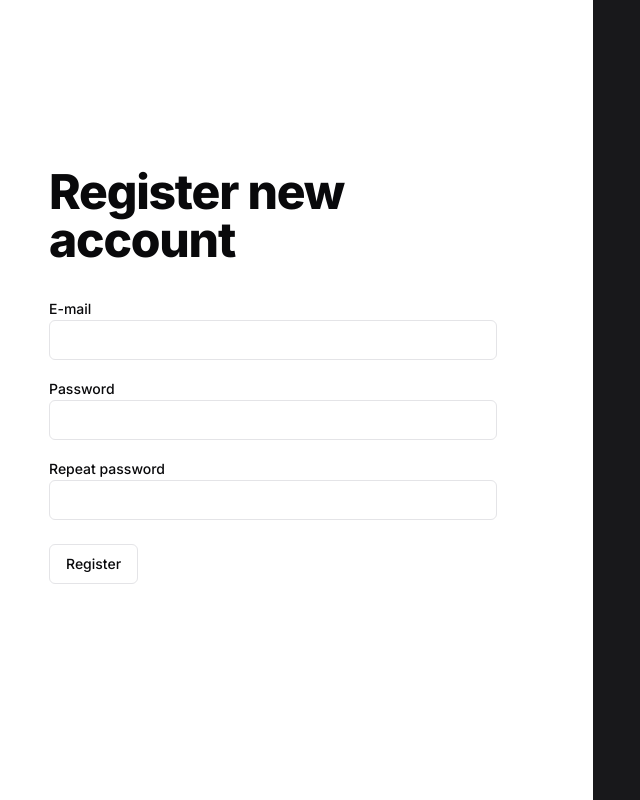
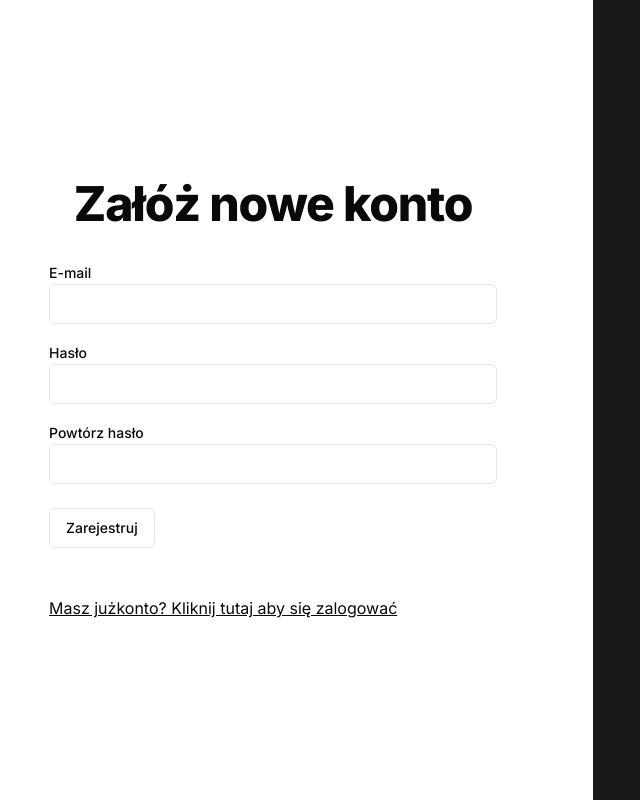
Before and after one commit to gkubiak92/linkshare, a Next.js app: page /en/register in a window 1280 px wide. Shown: the whole page, without its empty margins (47-687 px from the left). Built offline with nearby package versions, Linux system fonts and the light colour scheme.

Commit message:
fix missing translations

```diff
--- a/src/app/[locale]/(withoutNavBar)/login/page.tsx
+++ b/src/app/[locale]/(withoutNavBar)/login/page.tsx
@@ -3,44 +3,31 @@ import { Label } from "@/components/ui/label";
 import { Button } from "@/components/ui/button";
 import { Link } from "@/components/link/Link";
 import { routes } from "@/routes";
+import { getTranslations } from "next-intl/server";
 
-export default function LoginPage() {
-  // async function login(formData: FormData) {
-  //   "use server";
-  //
-  //   const rawFormData = {
-  //     email: formData.get("email"),
-  //     password: formData.get("password"),
-  //   };
-  //
-  // const res = await fetch(`${process.env.API_URL}/auth/login`, {
-  //   method: "POST",
-  //   body: rawFormData,
-  // });
-  //
-  // console.log(res);
-  // }
+export default async function LoginPage() {
+  const t = await getTranslations("login");
 
   return (
     <div className="grid sm:grid-cols-1 md:grid-cols-2 min-h-full">
       <div className="flex flex-col justify-center items-center">
         <h1 className="text-4xl font-extrabold tracking-tight lg:text-5xl mb-8">
-          Welcome!
+          {t("title")}
         </h1>
         <form>
           <div className="mb-4">
-            <Label htmlFor="email">E-mail</Label>
+            <Label htmlFor="email">{t("emailLabel")}</Label>
             <Input id="email" name="email" />
           </div>
           <div className="mb-6">
-            <Label htmlFor="password">Password</Label>
+            <Label htmlFor="password">{t("passwordLabel")}</Label>
             <Input id="password" name="password" type="password" />
           </div>
           <Button type="submit" className="block mb-12" variant="outline">
-            Login
+            {t("submitButton")}
           </Button>
           <Link href={routes.register} className="underline">
-            {"Don't have an account? Register here"}
+            {t("dontHaveAccount")}
           </Link>
         </form>
       </div>
--- a/src/app/[locale]/(withoutNavBar)/register/page.tsx
+++ b/src/app/[locale]/(withoutNavBar)/register/page.tsx
@@ -1,30 +1,38 @@
 import { Input } from "@/components/ui/input";
 import { Label } from "@/components/ui/label";
 import { Button } from "@/components/ui/button";
+import { getTranslations } from "next-intl/server";
+import { routes } from "@/routes";
+import { Link } from "@/i18n/navigation";
 
-export default function RegisterPage() {
+export default async function RegisterPage() {
+  const t = await getTranslations("register");
+
   return (
     <div className="grid sm:grid-cols-1 md:grid-cols-2 min-h-full">
       <div className="flex flex-col justify-center items-center p-8 sm:p-24 md:p-12 lg:p-24">
         <h1 className="text-4xl font-extrabold tracking-tight lg:text-5xl mb-8">
-          Register new account
+          {t("title")}
         </h1>
         <form className="min-w-full">
           <div className="mb-4">
-            <Label htmlFor="email">E-mail</Label>
+            <Label htmlFor="email">{t("emailLabel")}</Label>
             <Input id="email" name="email" type="email" />
           </div>
           <div className="mb-4">
-            <Label htmlFor="password">Password</Label>
+            <Label htmlFor="password">{t("passwordLabel")}</Label>
             <Input id="password" name="password" type="password" />
           </div>
           <div className="mb-6">
-            <Label htmlFor="repeatPassword">Repeat password</Label>
+            <Label htmlFor="repeatPassword">{t("repeatPasswordLabel")}</Label>
             <Input id="repeatPassword" name="repeatPassword" type="password" />
           </div>
           <Button type="submit" className="block mb-12" variant="outline">
-            Register
+            {t("submitButton")}
           </Button>
+          <Link href={routes.login} className="underline">
+            {t("alreadyHaveAnAccount")}
+          </Link>
         </form>
       </div>
       <div className="hidden md:block bg-primary" />
--- a/src/i18n/messages/pl.json
+++ b/src/i18n/messages/pl.json
@@ -27,6 +27,6 @@
     "passwordLabel": "Hasło",
     "repeatPasswordLabel": "Powtórz hasło",
     "submitButton": "Zarejestruj",
-    "alreadyHaveAnAccount": "Masz jużkonto? Kliknij tutaj aby się zalogować"
+    "alreadyHaveAnAccount": "Masz już konto? Kliknij tutaj aby się zalogować"
   }
 }
```
Also changed, not shown: src/api/auth/login.ts (added).
